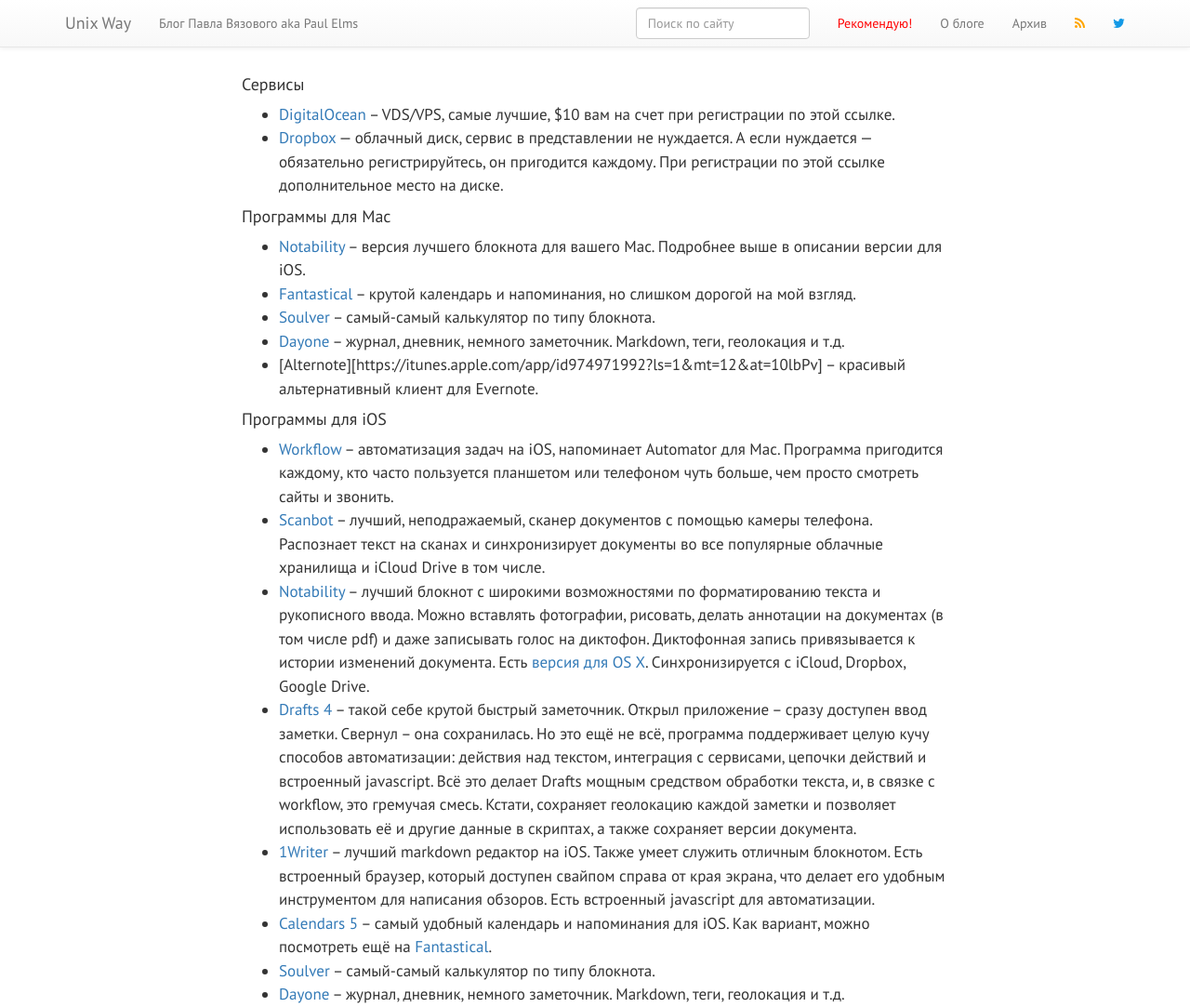
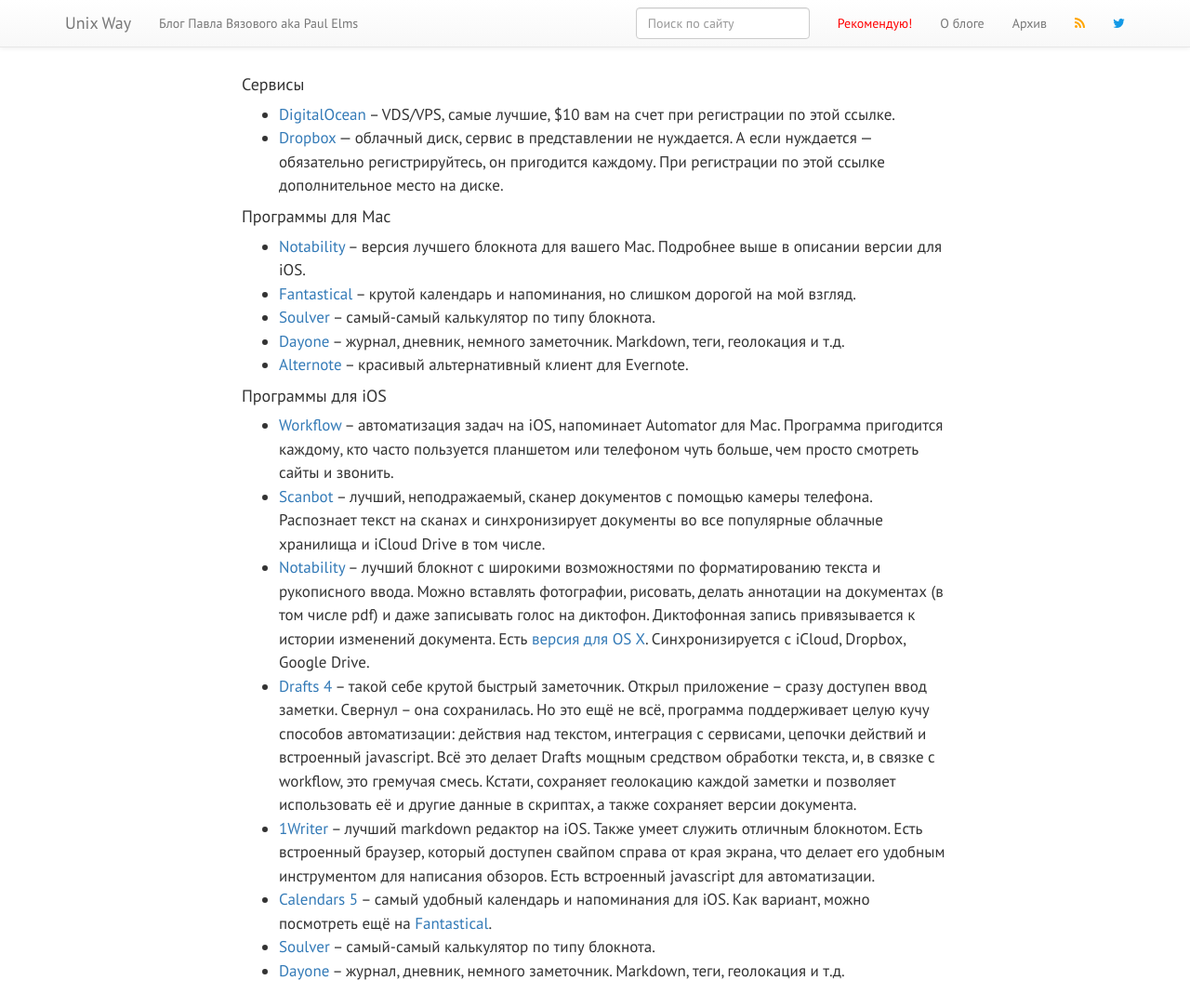
Before and after one commit to vyazovoi/vyazovoi.github.io, a Jekyll site: the page built from thx.md, in a window 1280 px wide, cut to the strip 0-1083 px from the top of the page. Shown: the whole strip at 93% size. Built offline with Jekyll 4.4.1, drawn with Linux system fonts in a browser that asks for light colours; nearby versions of some CDN libraries; comment, search, counter and statistics services are not loaded.

Commit message:
alternote

```diff
--- a/thx.md
+++ b/thx.md
@@ -14,7 +14,7 @@ layout: page
 - [Fantastical][fantastical_mac] – крутой календарь и напоминания, но слишком дорогой на мой взгляд.
 - [Soulver][soulver_mac] – самый-самый калькулятор по типу блокнота.
 - [Dayone][dayone_mac] – журнал, дневник, немного заметочник. Markdown, теги, геолокация и т.д.
-- [Alternote][https://itunes.apple.com/app/id974971992?ls=1&mt=12&at=10lbPv] – красивый альтернативный клиент для Evernote.
+- [Alternote](https://itunes.apple.com/app/id974971992?ls=1&mt=12&at=10lbPv) – красивый альтернативный клиент для Evernote.
 
 #### Программы для iOS
 
```
